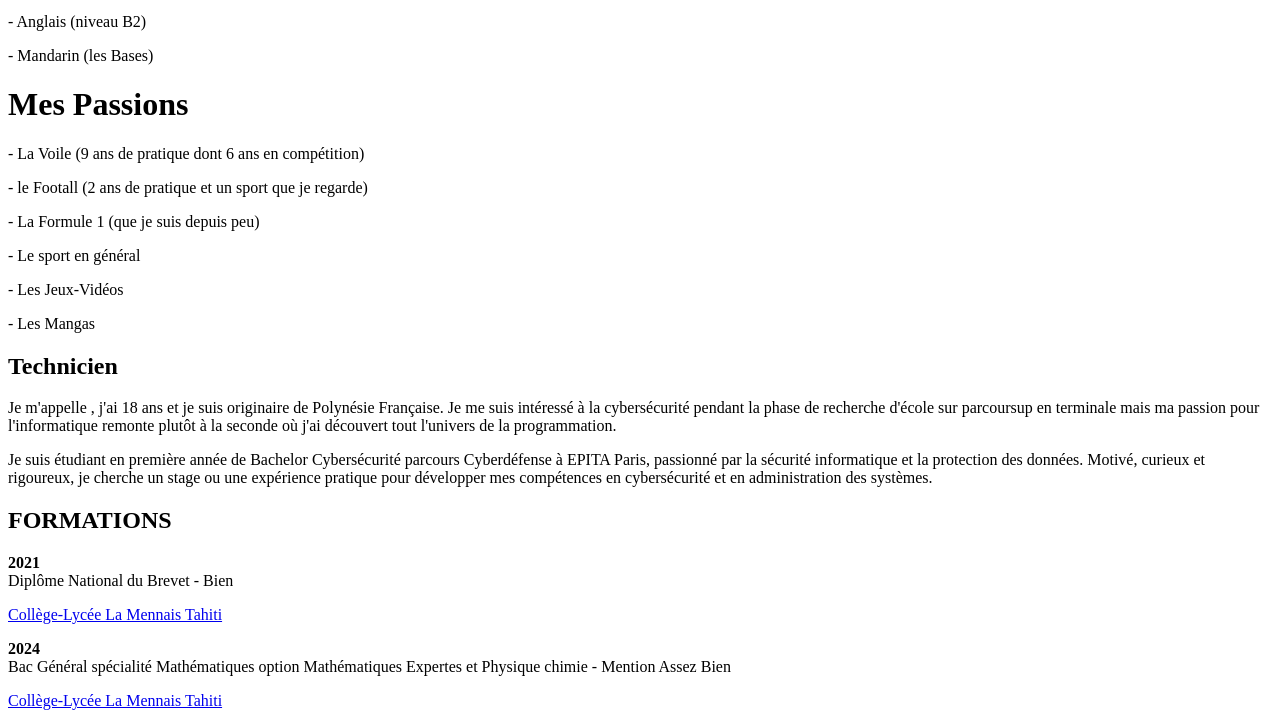
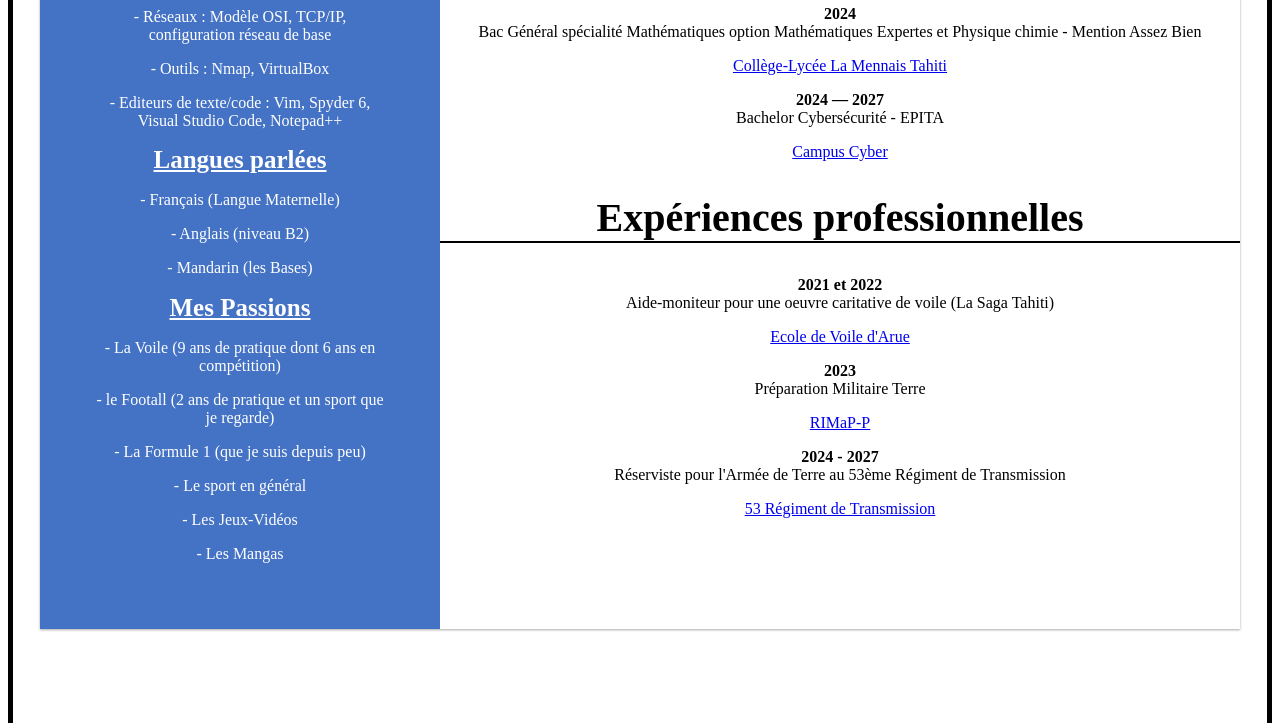
Before and after one commit to GAVIGNET/Projet_Developpement_WEB_GAVIGNET_GUILLAUME, a plain HTML site: page fichiers_application/index.html in a window 1280 px wide. Shown: the part 614-1337 px from the top of the page. Drawn offline with Linux system fonts and the light colour scheme.

Commit message:
modif de index.html pour le fichier css soit correctement lié

```diff
--- a/fichiers_application/index.html
+++ b/fichiers_application/index.html
@@ -2,7 +2,7 @@
 <html>
 <head>
   <meta charset="utf-8">
-  <link rel="stylesheet" href="projet.css">
+  <link rel="stylesheet" href="input.css">
   <script src="projet.js"></script>
   <title>Projet_Dev_WEB</title>
 </head>
```
